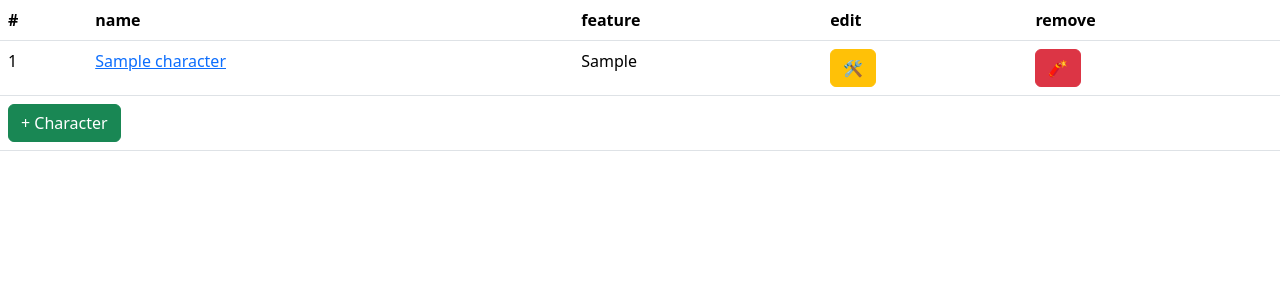
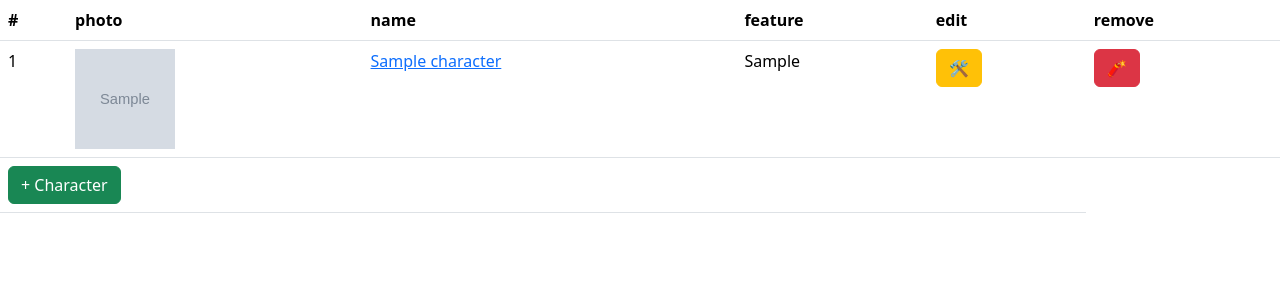
Before and after one commit to ssep4u/NetworkProgramming_240513_helloidol2, a Django app: a page that uses 콩순이/templates/콩순이/character_list.html in a window 1280 px wide. Shown: the top 300 px of the page. Run offline with Django 4.2, Linux system fonts and the light colour scheme; tables that the repository leaves empty hold one stand-in row (values such as "Sample post"); grey boxes marked "Sample" are stand-in pictures.

Commit message:
models photo; views CharacterCreateView, CharacterUpdateView add 'photo' in fields; templates enctype="multipart/form-data", character.photo None이 아니면, {{ character.photo.url }}; urls MEDIA_URL->MEDIA_ROOT

```diff
--- a/helloidol2/urls.py
+++ b/helloidol2/urls.py
@@ -14,6 +14,8 @@ Including another URLconf
     1. Import the include() function: from django.urls import include, path
     2. Add a URL to urlpatterns:  path('blog/', include('blog.urls'))
 """
+from django.conf import settings
+from django.conf.urls.static import static
 from django.contrib import admin
 from django.urls import path, include
 
@@ -21,3 +23,5 @@ urlpatterns = [
     path('콩순이/', include('콩순이.urls')),
     path('admin/', admin.site.urls),
 ]
+if settings.DEBUG:
+    urlpatterns += static(settings.MEDIA_URL, document_root=settings.MEDIA_ROOT)
--- a/콩순이/models.py
+++ b/콩순이/models.py
@@ -5,6 +5,7 @@ from django.shortcuts import resolve_url
 class Character(models.Model):
     name = models.CharField(max_length=20)  #CharField()는 max_length 필수
     feature = models.CharField(max_length=100)
+    photo = models.ImageField(upload_to='photo/%Y/%m/%d/', null=True)
     created_at = models.DateTimeField(auto_now_add=True)    #데이터 만들어질 때 자동으로 날짜, 시간 기록
     updated_at = models.DateTimeField(auto_now=True)        #데이터 수정할 때 자동으로 날짜, 시간 기록
 
--- a/콩순이/templates/콩순이/character_create.html
+++ b/콩순이/templates/콩순이/character_create.html
@@ -3,7 +3,7 @@
 {% block title %}Create Character{% endblock %}
 
 {% block content %}
-    <form action="" method="post">
+    <form action="" method="post" enctype="multipart/form-data">
         {% csrf_token %}
         {{ form.as_p }}
         <input type="submit" value="+ Character" class="btn btn-success">
--- a/콩순이/templates/콩순이/character_list.html
+++ b/콩순이/templates/콩순이/character_list.html
@@ -6,6 +6,7 @@
 <table class="table">
     <tr>
         <th>#</th>
+        <th>photo</th>
         <th>name</th>
         <th>feature</th>
         <th>edit</th>
@@ -14,6 +15,14 @@
     {% for character in character_list %}
     <tr>
         <td>{{ forloop.counter }}</td>
+        <td>
+            {% if character.photo == None %}
+                {% load static %}
+                <img src="{% static '콩순이/photo/no_photo.png' %}" alt="사진 없음" style="width: 100px; height: 100px; object-fit: cover;">
+            {% else %}
+                <img src="{{ character.photo.url }}" alt="업로드한 사진" style="width: 100px; height: 100px; object-fit: cover;">
+            {% endif %}
+        </td>
         <td><a href="{% url '콩순이:character_detail' pk=character.id %}">{{ character.name }}</a></td>
         <td>{{ character.feature }}</td>
         <td><a href="{% url '콩순이:character_update' pk=character.id %}" class="btn btn-warning">🛠</a></td>
--- a/콩순이/templates/콩순이/character_update.html
+++ b/콩순이/templates/콩순이/character_update.html
@@ -3,7 +3,7 @@
 {% block title %}Update Character{% endblock %}
 
 {% block content %}
-    <form action="" method="post">
+    <form action="" method="post" enctype="multipart/form-data">
         {% csrf_token %}
         <ul>
             {{ form.as_ul }}    <!-- <li>...</li>-->
--- a/콩순이/views.py
+++ b/콩순이/views.py
@@ -19,14 +19,14 @@ class CharacterDetailView(DetailView):
 
 class CharacterCreateView(CreateView):
     model = Character
-    fields = ['name', 'feature']  # '__all__'
+    fields = ['name', 'feature', 'photo']  # '__all__'
     template_name_suffix = '_create'  # character_form.html -> character_create.html
     success_url = reverse_lazy('콩순이:character_list')  # 만들기 성공할 때 이동할 URL
 
 
 class CharacterUpdateView(UpdateView):
     model = Character
-    fields = '__all__'  # ['name', 'feature']
+    fields = '__all__'  # ['name', 'feature', 'photo']
     template_name_suffix = '_update'  # character_form.html -> character_update.html
     success_url = reverse_lazy('콩순이:character_list')  # 수정 성공할 때 이동할 URL
 
```
Also changed, not shown: helloidol2/settings.py (+8 -0 lines), 콩순이/templates/콩순이/character_detail.html (+8 -0 lines), README.md, 콩순이/static/콩순이/photo/no_photo.png (added).
